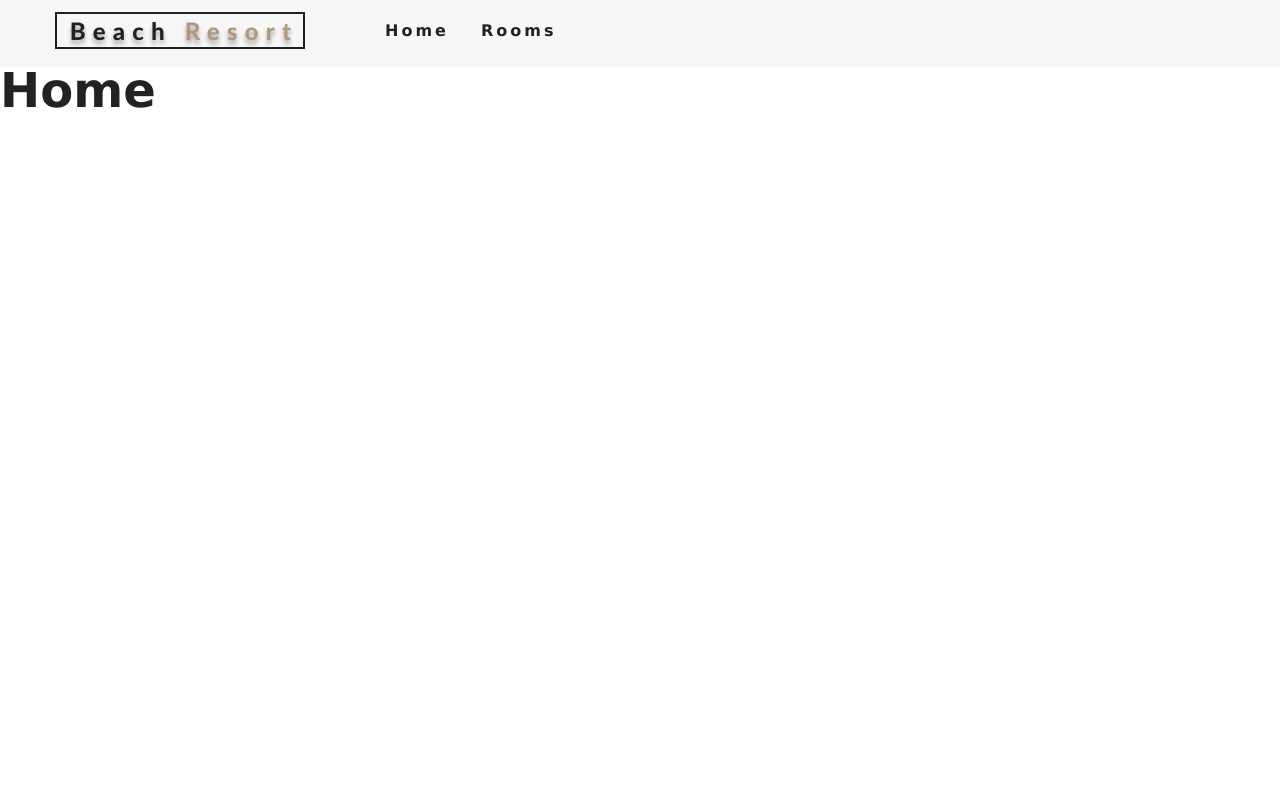
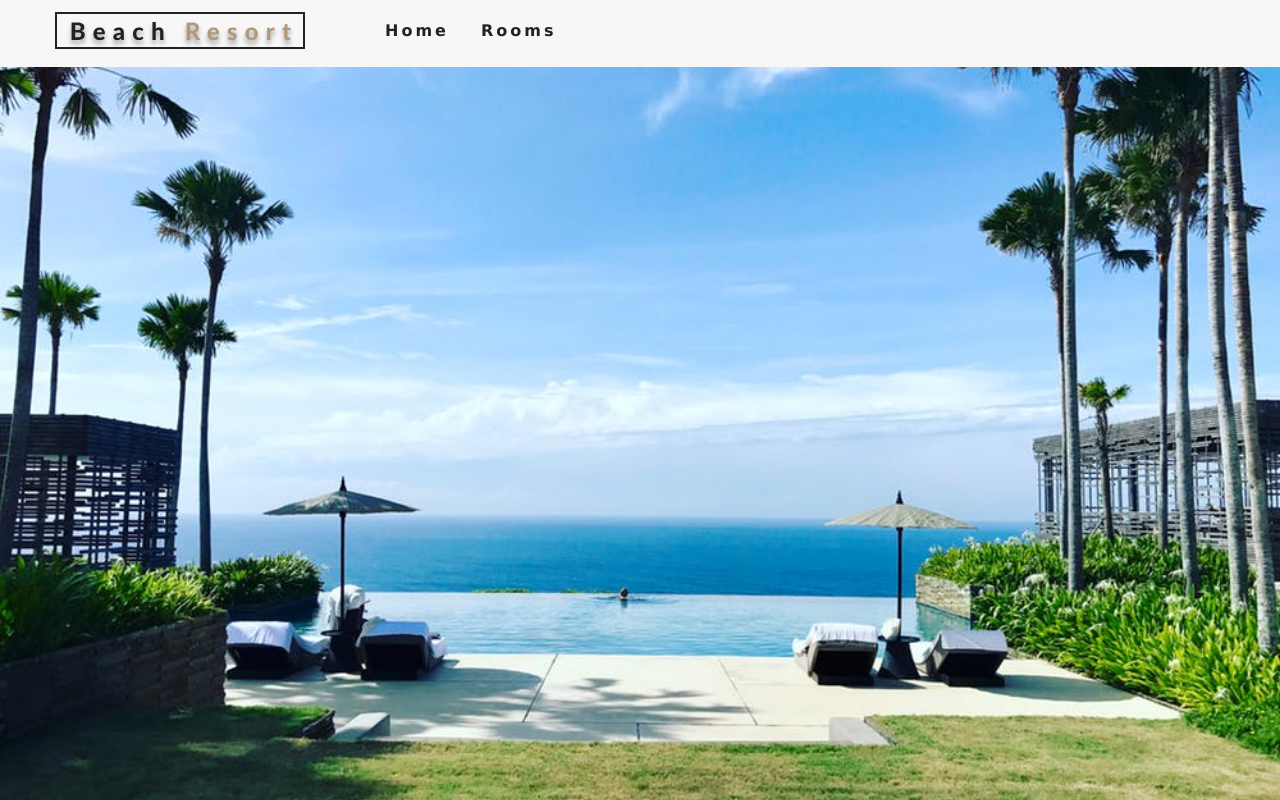
Before and after one commit to Ivan5/resort-app-react, a React (Create React App) app: page / in a window 1280 px wide. Built offline with nearby package versions, Linux system fonts and the light colour scheme.

Commit message:
Make some components

```diff
--- /dev/null
+++ b/src/components/Hero.js
@@ -0,0 +1,9 @@
+import React from "react";
+
+export default function Hero({ children, hero }) {
+  return <header className={hero}>{children}</header>;
+}
+
+Hero.defaultProps = {
+  hero: "defaultHero"
+};
--- a/src/pages/Home.js
+++ b/src/pages/Home.js
@@ -1,11 +1,8 @@
 import React from "react";
+import Hero from "../components/Hero";
 
 const Home = () => {
-  return (
-    <div>
-      <h1>Home</h1>
-    </div>
-  );
+  return <Hero />;
 };
 
 export default Home;
--- a/src/pages/Rooms.js
+++ b/src/pages/Rooms.js
@@ -1,11 +1,8 @@
 import React from "react";
+import Hero from "../components/Hero";
 
 const Rooms = () => {
-  return (
-    <div>
-      <h1>Hello from Rooms page</h1>
-    </div>
-  );
+  return <Hero hero="roomsHero" />;
 };
 
 export default Rooms;
```
